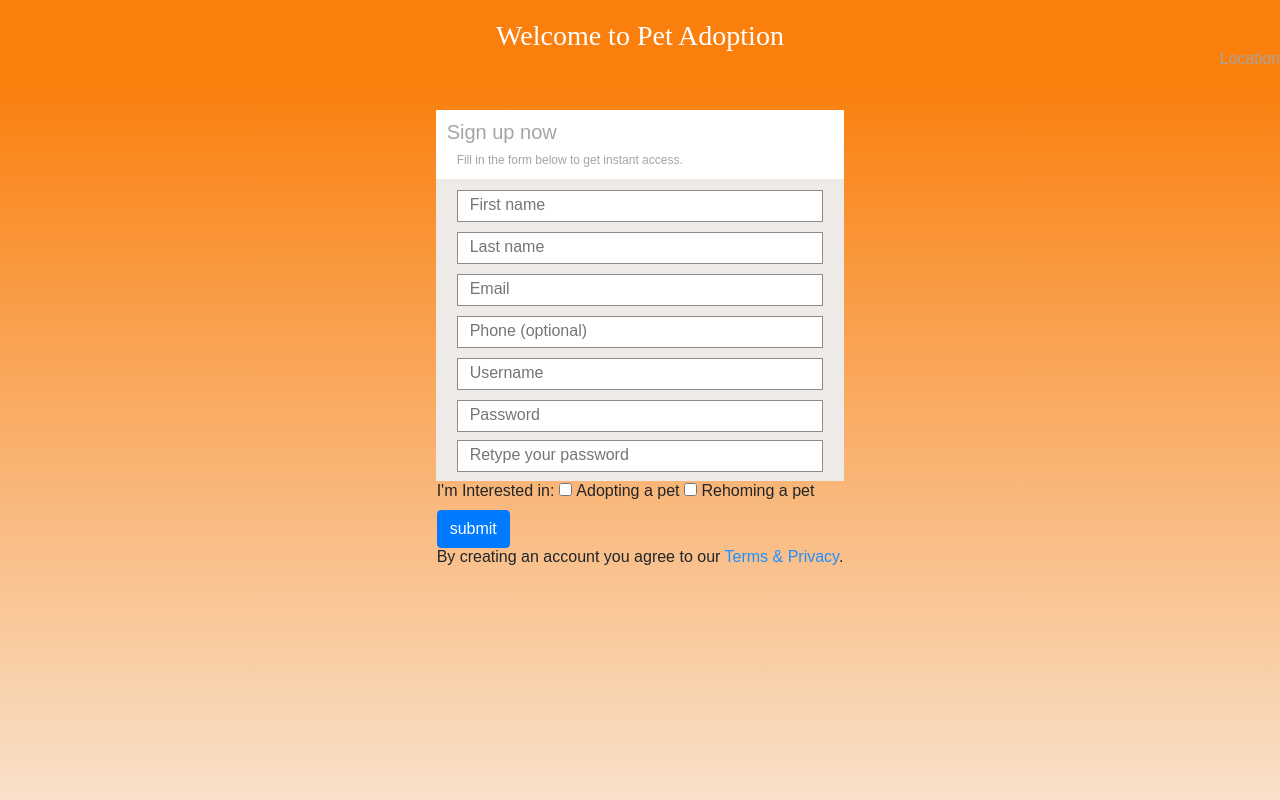
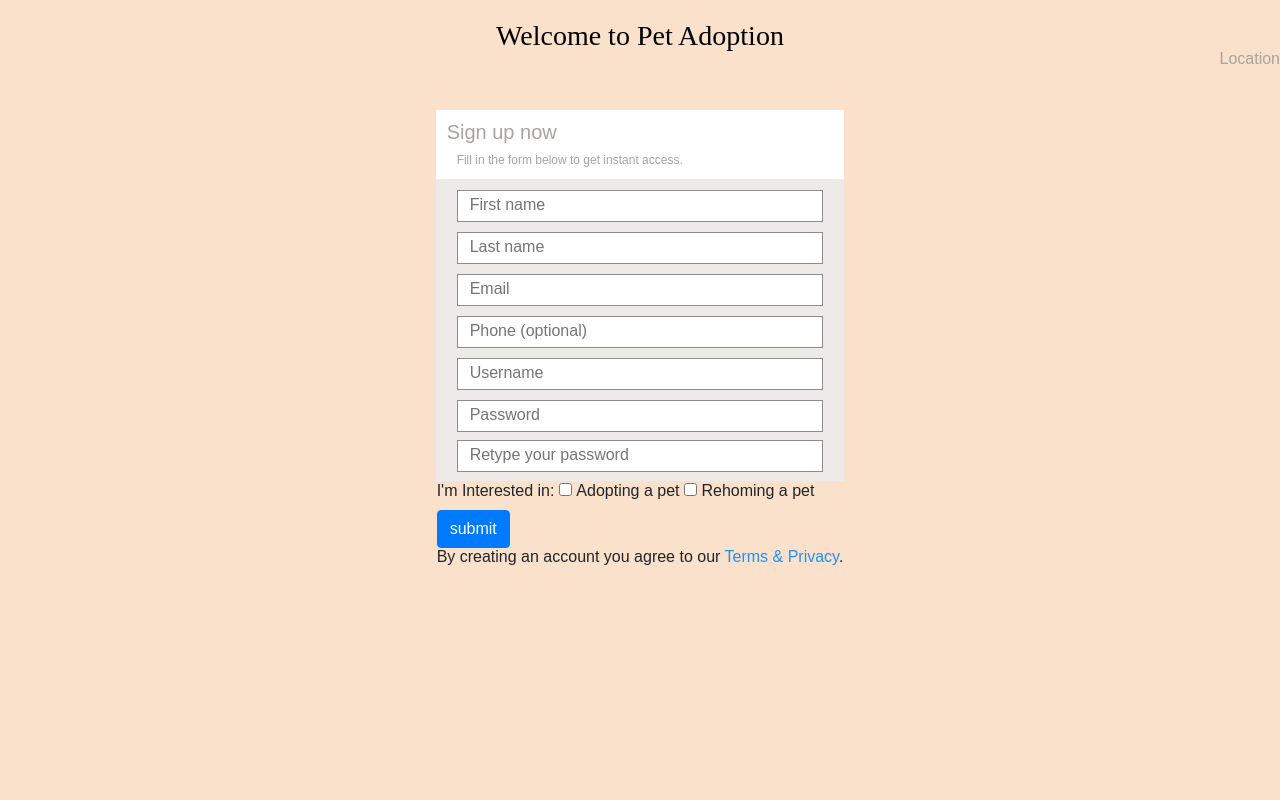
Before and after one commit to chihobear/CSC566-proj, a PHP site: page /html/createProfile.html in a window 1280 px wide. Run offline with PHP 8.4, Linux system fonts and the light colour scheme.

Commit message:
Update myStyle.css

```diff
--- a/view/css/myStyle.css
+++ b/view/css/myStyle.css
@@ -12,8 +12,9 @@ body {
   font-family: sans-serif;
   line-height: 1.15;
   height: 100%;
-  background-image: linear-gradient(0deg, #F9E1CB 0%, #FA7F0D 90%);
-  -webkit-text-size-adjust: 100%;
+  background-color: #F9E1CB;
+  /*background-image: linear-gradient(0deg, #F9E1CB 0%, #FA7F0D 90%);
+  -webkit-text-size-adjust: 100%;*/
   -webkit-tap-highlight-color: rgba(0, 0, 0, 0);
 }
 
@@ -52,7 +53,7 @@ body {
 .banner{
 	width:100%;
 	height:50px;
-	color: white;
+	color: black;
 	font-size: 1.75rem;
 	font-family:Times New Roman;
 	text-align:center;
```
